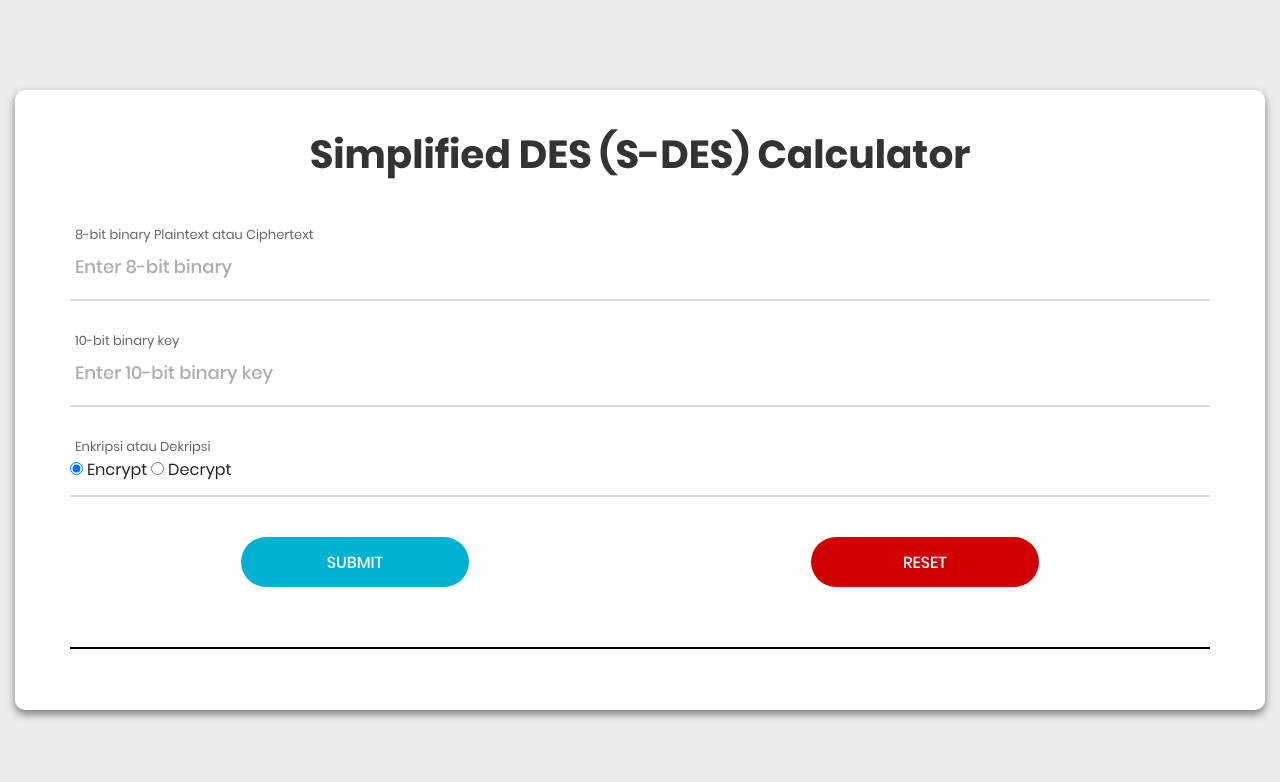
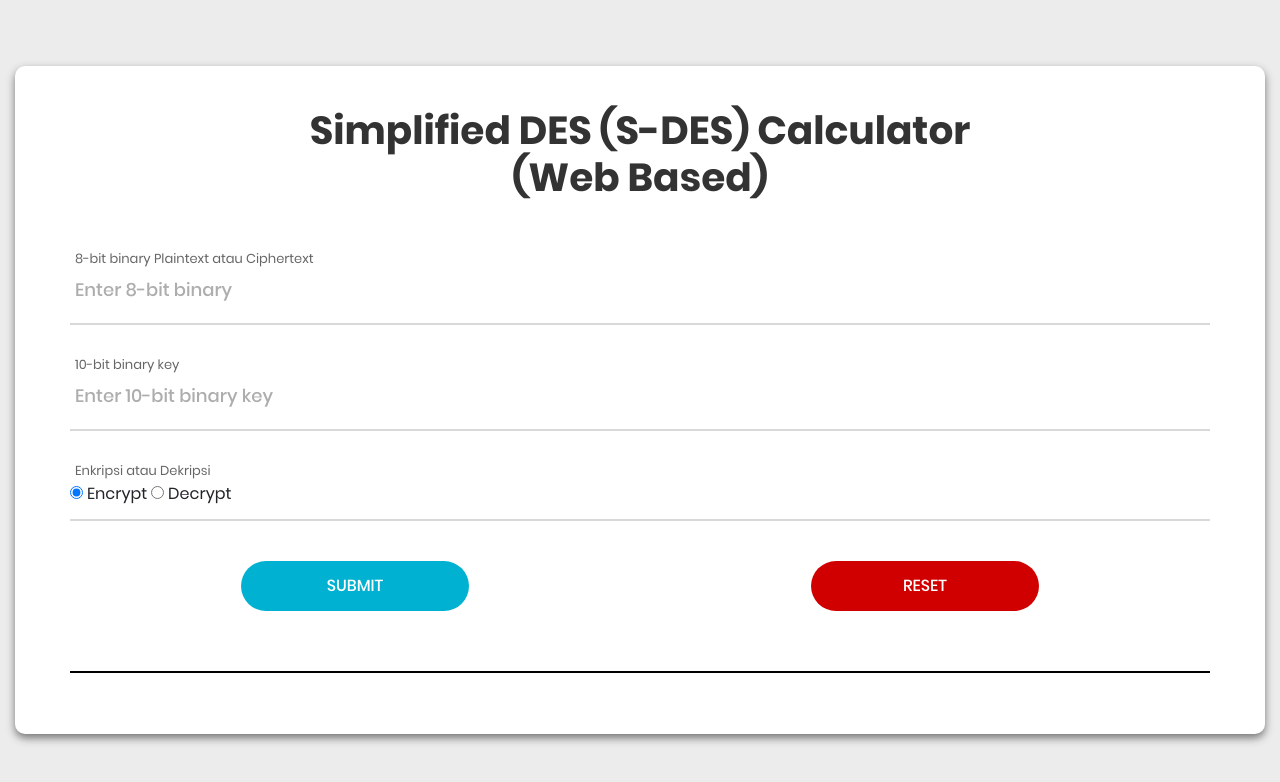
Before and after one commit to fauzanakmalh1/Simplified-DES-Calculator, a plain HTML site: page index.html in a window 1280 px wide. Drawn offline with Linux system fonts and the light colour scheme.

Commit message:
edit title index.html

```diff
--- a/index.html
+++ b/index.html
@@ -25,7 +25,7 @@
 		<div class="wrap-contact100">
 			<form class="contact100-form validate-form" id="form" onsubmit="return false;">
 				<span class="contact100-form-title">
-					Simplified DES (S-DES) Calculator
+					Simplified DES (S-DES) Calculator <br> (Web Based)
 				</span>
 
 				<div class="wrap-input100">
```
